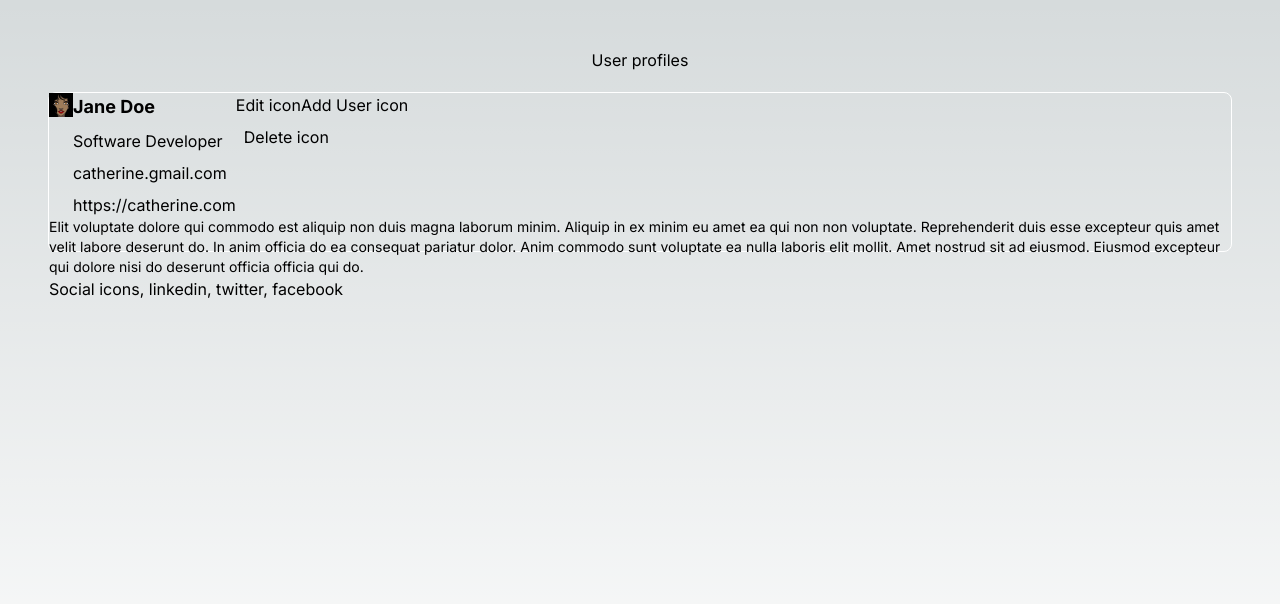
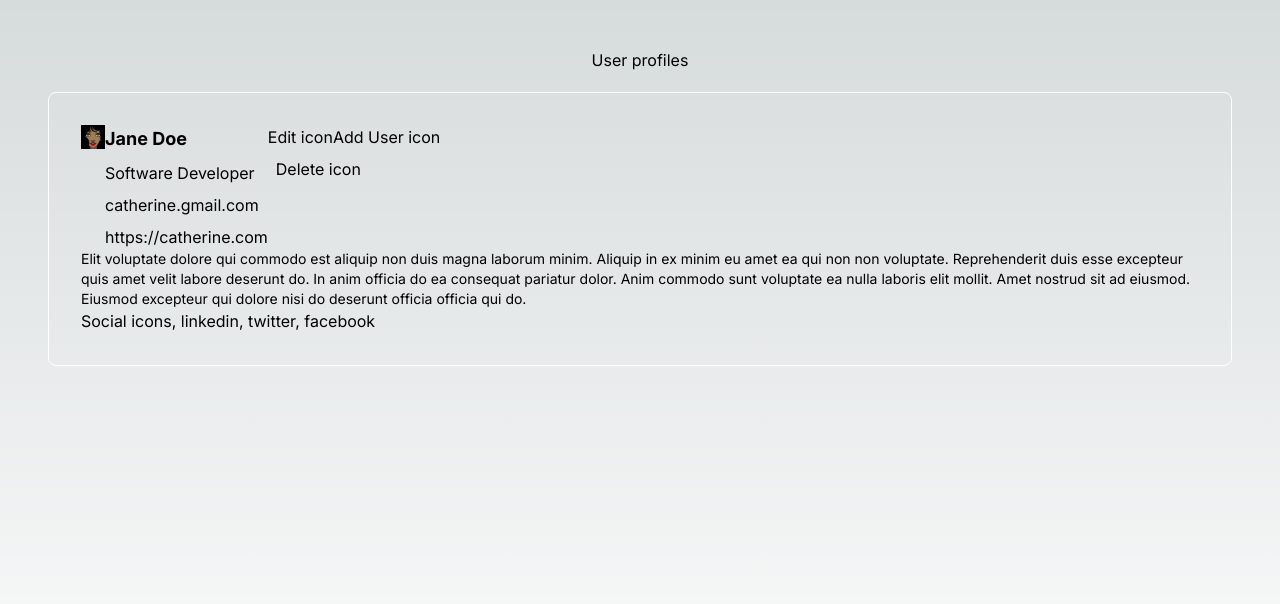
Before and after one commit to esthercate/user-profiles, a Next.js app: page / in a window 1280 px wide. Shown: the top 604 px of the page. Built offline with nearby package versions, Linux system fonts and the light colour scheme.

Commit message:
height and padding changes

```diff
--- a/app/page.tsx
+++ b/app/page.tsx
@@ -5,7 +5,7 @@ export default function Home() {
   return (
     <main className="flex min-h-screen flex-col items-center p-12 gap-5">
       <h1>User profiles</h1>
-      <div className=" flex flex-col h-40 w-full rounded-lg border border-white">
+      <div className=" flex flex-col h-auto w-full rounded-lg border border-white p-8">
         <div className="flex">
           <div>
             <Image src='/woman.png' alt='User Profile' height={24} width={24} />
```
